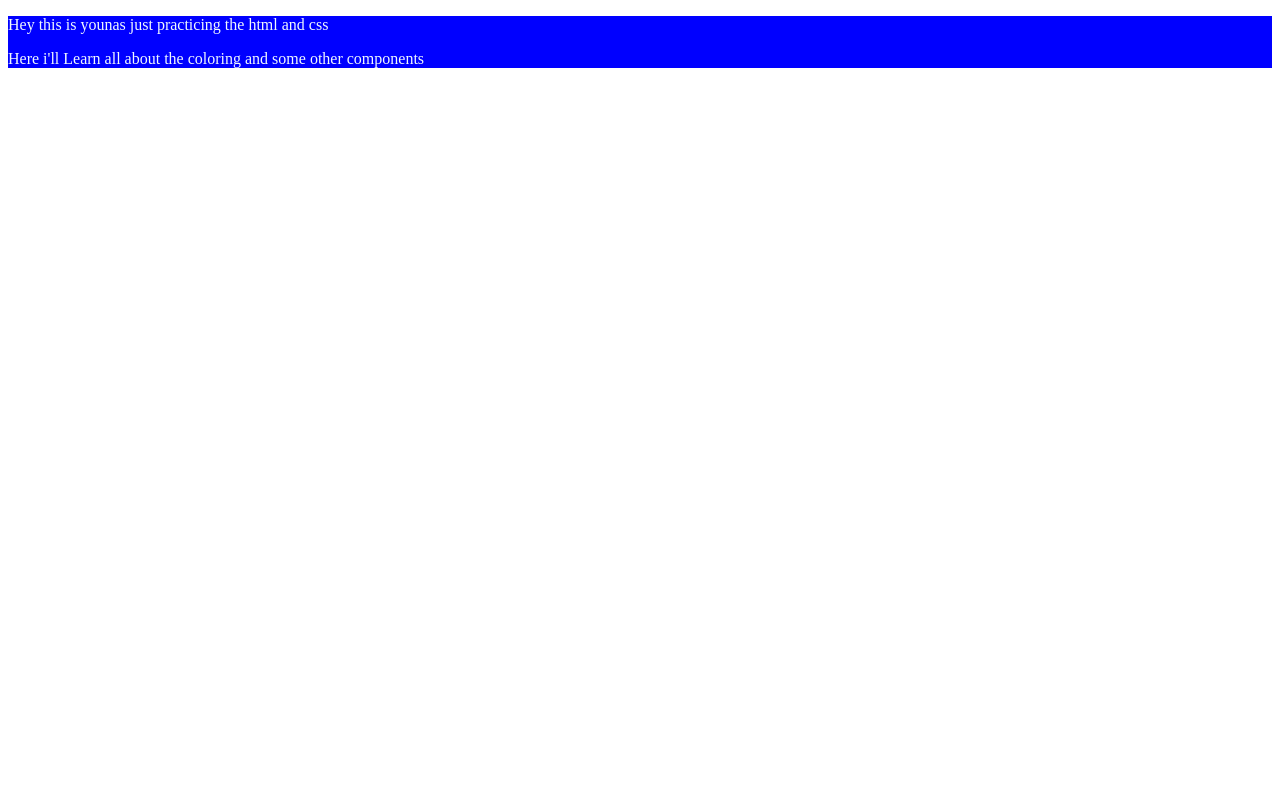
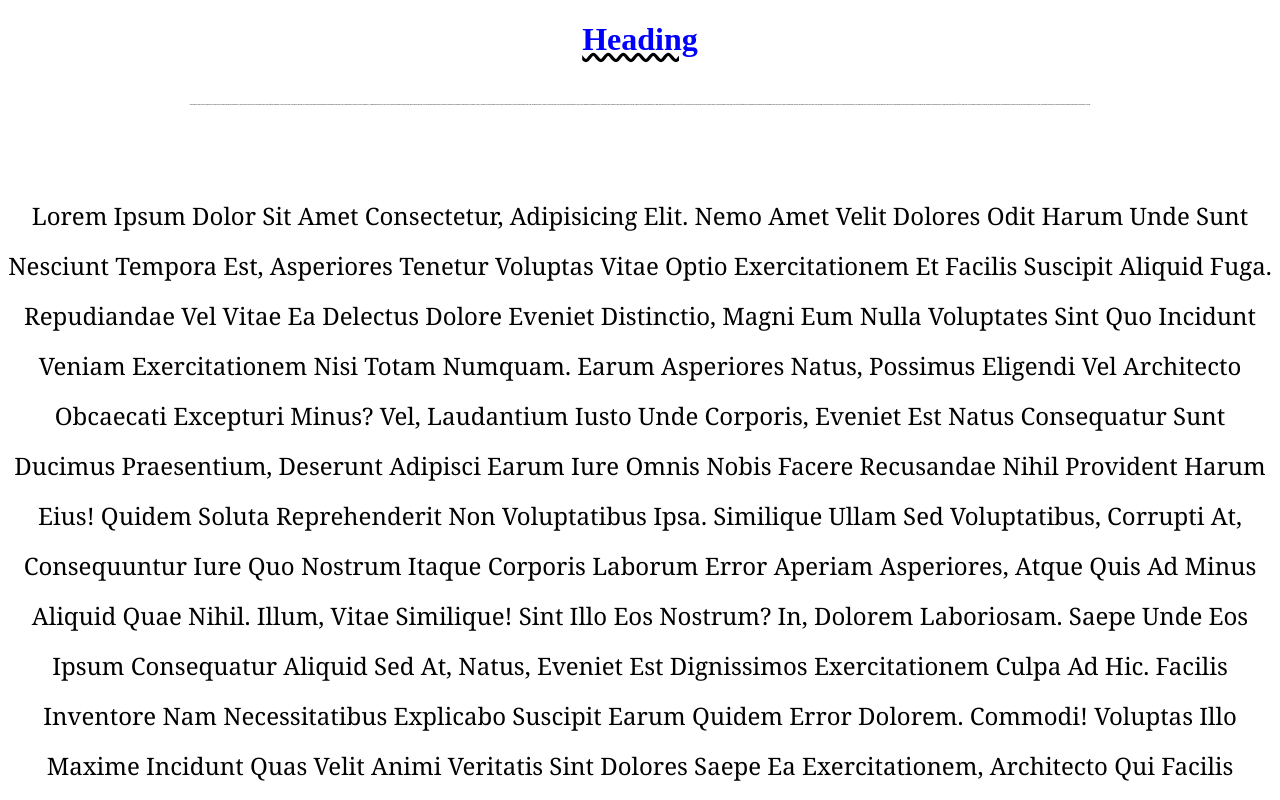
Before and after one commit to voidyounas/HTML, a plain HTML site: page CSS/Practice/index.html in a window 1280 px wide. Shown: the top 800 px of the page. Drawn offline with Linux system fonts and the light colour scheme.

Commit message:
Ft : Inline , style tag and style sheet methods for CSS

```diff
--- /dev/null
+++ b/CSS/Practice/Practice1.css
@@ -0,0 +1,15 @@
+h1 {
+    text-align: center;
+}
+
+* {
+    font-family: 'Times New Roman', Times, serif;
+}
+
+#outer {
+    font-size:25px;
+}
+
+#inner {
+    font-size: 10px;
+}
--- a/CSS/Practice/index.html
+++ b/CSS/Practice/index.html
@@ -7,9 +7,44 @@
     <link rel="stylesheet" href="style.css">
 </head>
 <body>
-    <div id="box">
-        <p>Hey this is younas just practicing the html and css </p>
-        <p>Here i'll Learn all about the coloring and some other components</p>
-    </div>
+    <h1 id="heading">Heading</h1>
+       <p id="one">
+        Lorem ipsum dolor sit amet consectetur, adipisicing elit. Nemo amet velit dolores odit harum unde sunt nesciunt tempora est, asperiores tenetur voluptas vitae optio exercitationem et facilis suscipit aliquid fuga.
+       Repudiandae vel vitae ea delectus dolore eveniet distinctio, magni eum nulla voluptates sint quo incidunt veniam exercitationem nisi totam numquam. Earum asperiores natus, possimus eligendi vel architecto obcaecati excepturi minus?
+       Vel, laudantium iusto unde corporis, eveniet est natus consequatur sunt ducimus praesentium, deserunt adipisci earum iure omnis nobis facere recusandae nihil provident harum eius! Quidem soluta reprehenderit non voluptatibus ipsa.
+       Similique ullam sed voluptatibus, corrupti at, consequuntur iure quo nostrum itaque corporis laborum error aperiam asperiores, atque quis ad minus aliquid quae nihil. Illum, vitae similique! Sint illo eos nostrum?
+       In, dolorem laboriosam. Saepe unde eos ipsum consequatur aliquid sed at, natus, eveniet est dignissimos exercitationem culpa ad hic. Facilis inventore nam necessitatibus explicabo suscipit earum quidem error dolorem. Commodi!
+       Voluptas illo maxime incidunt quas velit animi veritatis sint dolores saepe ea exercitationem, architecto qui facilis voluptates doloribus ipsa neque eligendi consectetur vero autem? Expedita, corrupti! Dolorum modi consectetur itaque!
+       Porro neque sunt quisquam totam sit cum qui minus unde exercitationem amet deleniti temporibus dolore odio, tempora illo dolores sed animi cumque corrupti iure necessitatibus quae non rem inventore! Ullam.
+       Quibusdam optio cumque, dignissimos vero eum quod. Obcaecati nihil maiores minima, sunt, praesentium earum est quae alias ipsam error quos accusamus temporibus sed nemo delectus. Magnam possimus ipsa dolorum illum?
+       Ipsum molestiae, quas minima dolor iure maxime pariatur aliquid tempora unde ea ipsam nostrum facilis possimus soluta, officiis, earum tenetur? Obcaecati quidem voluptatibus a in praesentium, quia expedita accusamus autem.
+       Nihil quibusdam natus sed voluptates saepe nobis iure illo minus cumque soluta quis esse, tempore, nulla similique quod molestias eum voluptas quasi provident repudiandae totam doloremque voluptatem. Eius, hic veniam?
+       </p>
+       <br><br>
+       <p id="two">
+        Lorem ipsum dolor sit amet consectetur, adipisicing elit. Nemo amet velit dolores odit harum unde sunt nesciunt
+        tempora est, asperiores tenetur voluptas vitae optio exercitationem et facilis suscipit aliquid fuga.
+        Repudiandae vel vitae ea delectus dolore eveniet distinctio, magni eum nulla voluptates sint quo incidunt veniam
+        exercitationem nisi totam numquam. Earum asperiores natus, possimus eligendi vel architecto obcaecati excepturi
+        minus?
+        Vel, laudantium iusto unde corporis, eveniet est natus consequatur sunt ducimus praesentium, deserunt adipisci earum
+        iure omnis nobis facere recusandae nihil provident harum eius! Quidem soluta reprehenderit non voluptatibus ipsa.
+        Similique ullam sed voluptatibus, corrupti at, consequuntur iure quo nostrum itaque corporis laborum error aperiam
+        asperiores, atque quis ad minus aliquid quae nihil. Illum, vitae similique! Sint illo eos nostrum?
+        In, dolorem laboriosam. Saepe unde eos ipsum consequatur aliquid sed at, natus, eveniet est dignissimos
+        exercitationem culpa ad hic. Facilis inventore nam necessitatibus explicabo suscipit earum quidem error dolorem.
+        Commodi!
+        Voluptas illo maxime incidunt quas velit animi veritatis sint dolores saepe ea exercitationem, architecto qui
+        facilis voluptates doloribus ipsa neque eligendi consectetur vero autem? Expedita, corrupti! Dolorum modi
+        consectetur itaque!
+        Porro neque sunt quisquam totam sit cum qui minus unde exercitationem amet deleniti temporibus dolore odio, tempora
+        illo dolores sed animi cumque corrupti iure necessitatibus quae non rem inventore! Ullam.
+        Quibusdam optio cumque, dignissimos vero eum quod. Obcaecati nihil maiores minima, sunt, praesentium earum est quae
+        alias ipsam error quos accusamus temporibus sed nemo delectus. Magnam possimus ipsa dolorum illum?
+        Ipsum molestiae, quas minima dolor iure maxime pariatur aliquid tempora unde ea ipsam nostrum facilis possimus
+        soluta, officiis, earum tenetur? Obcaecati quidem voluptatibus a in praesentium, quia expedita accusamus autem.
+        Nihil quibusdam natus sed voluptates saepe nobis iure illo minus cumque soluta quis esse, tempore, nulla similique
+        quod molestias eum voluptas quasi provident repudiandae totam doloremque voluptatem. Eius, hic veniam?
+        </p>
 </body>
 </html>
--- a/CSS/Practice/style.css
+++ b/CSS/Practice/style.css
@@ -1,4 +1,19 @@
-#box {
-    background-color: blue;
-    color: aliceblue;
+h1 {
+    color: blue;
+    text-align: center;
+    text-decoration: black wavy underline;
 }
+
+#one {
+    text-align: center;
+    font-size:1px;
+    line-height: 50px;
+}
+
+#two {
+    text-align: center;
+    font-size: x-large;
+    font-family: Georgia, 'Times New Roman', Times, serif;
+    line-height: 50px;
+    text-transform: capitalize;
+}
```
Also changed, not shown: CSS/Practice/Practice1.html (added, +20 -0 lines).
